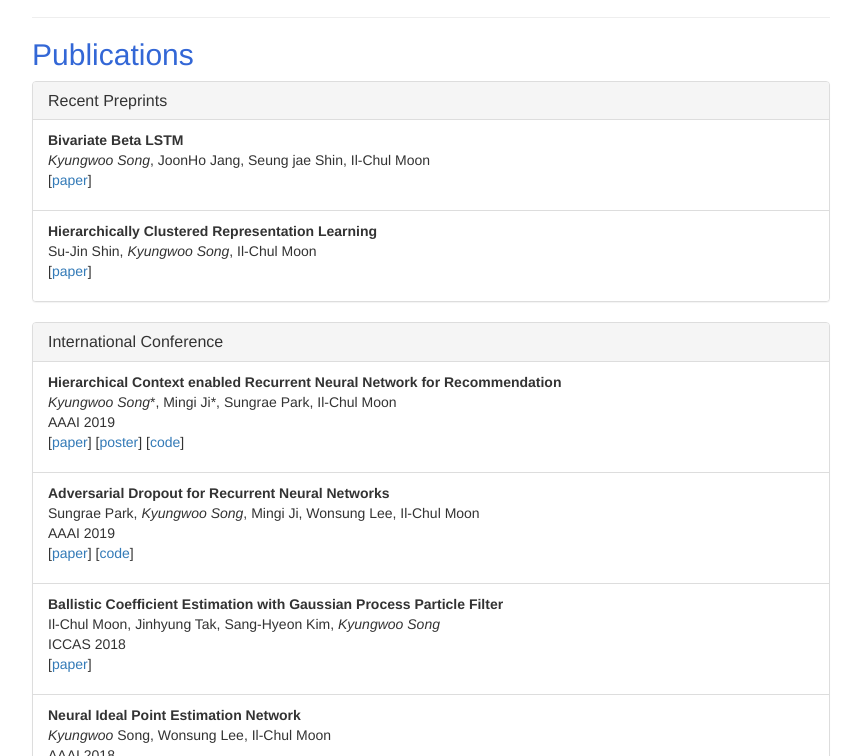
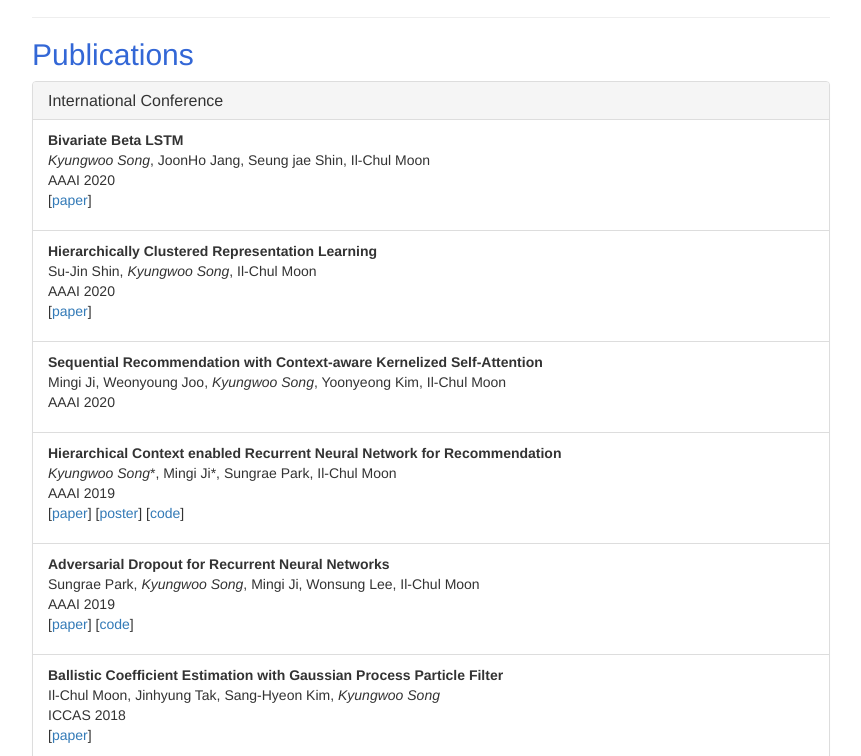
Before and after one commit to gtshs2/gtshs2.github.io, a plain HTML site: page index.html in a window 1280 px wide. Shown: the part 904-1660 px from the top of the page, without its empty margins (209-1070 px from the left). Drawn offline with Linux system fonts and the light colour scheme.

Commit message:
first commit

```diff
--- a/index.html
+++ b/index.html
@@ -103,13 +103,34 @@
     Publications
 </h2>
 
+<!--<div class="panel panel-default">-->
+<!--    <div class="panel-heading"><h3 class="panel-title">Recent Preprints</h3></div>-->
+<!--    <ul class="list-group">-->
+<!--        <li class="list-group-item">-->
+<!--            <p id="bBLSTM">-->
+<!--                <b>Bivariate Beta LSTM</b><br>-->
+<!--                <i>Kyungwoo Song</i>, JoonHo Jang, Seung jae Shin, Il-Chul Moon <br>-->
+<!--                [<a href="https://arxiv.org/abs/1905.10521">paper</a>]-->
+<!--            </p>-->
+<!--        </li>-->
+<!--        <li class="list-group-item">-->
+<!--            <p id="HCRL">-->
+<!--                <b>Hierarchically Clustered Representation Learning</b><br>-->
+<!--                Su-Jin Shin, <i>Kyungwoo Song</i>, Il-Chul Moon <br>-->
+<!--                [<a href="https://arxiv.org/abs/1901.09906">paper</a>]-->
+<!--            </p>-->
+<!--        </li>-->
+<!--    </ul>-->
+<!--</div>-->
+
 <div class="panel panel-default">
-    <div class="panel-heading"><h3 class="panel-title">Recent Preprints</h3></div>
+    <div class="panel-heading"><h3 class="panel-title">International Conference</h3></div>
     <ul class="list-group">
         <li class="list-group-item">
             <p id="bBLSTM">
                 <b>Bivariate Beta LSTM</b><br>
                 <i>Kyungwoo Song</i>, JoonHo Jang, Seung jae Shin, Il-Chul Moon <br>
+                AAAI 2020 <br>
                 [<a href="https://arxiv.org/abs/1905.10521">paper</a>]
             </p>
         </li>
@@ -117,15 +138,17 @@
             <p id="HCRL">
                 <b>Hierarchically Clustered Representation Learning</b><br>
                 Su-Jin Shin, <i>Kyungwoo Song</i>, Il-Chul Moon <br>
+                AAAI 2020 <br>
                 [<a href="https://arxiv.org/abs/1901.09906">paper</a>]
             </p>
         </li>
-    </ul>
-</div>
-
-<div class="panel panel-default">
-    <div class="panel-heading"><h3 class="panel-title">International Conference</h3></div>
-    <ul class="list-group">
+        <li class="list-group-item">
+            <p id="HCRL">
+                <b>Sequential Recommendation with Context-aware Kernelized Self-Attention</b><br>
+                Mingi Ji, Weonyoung Joo, <i>Kyungwoo Song</i>, Yoonyeong Kim, Il-Chul Moon <br>
+                AAAI 2020 <br>
+            </p>
+        </li>
         <li class="list-group-item">
             <p id="HCRNN">
                 <b>Hierarchical Context enabled Recurrent Neural Network for Recommendation</b><br>
```
Also changed, not shown: .c9/metadata/environment/index.html (added), 4 other files.
